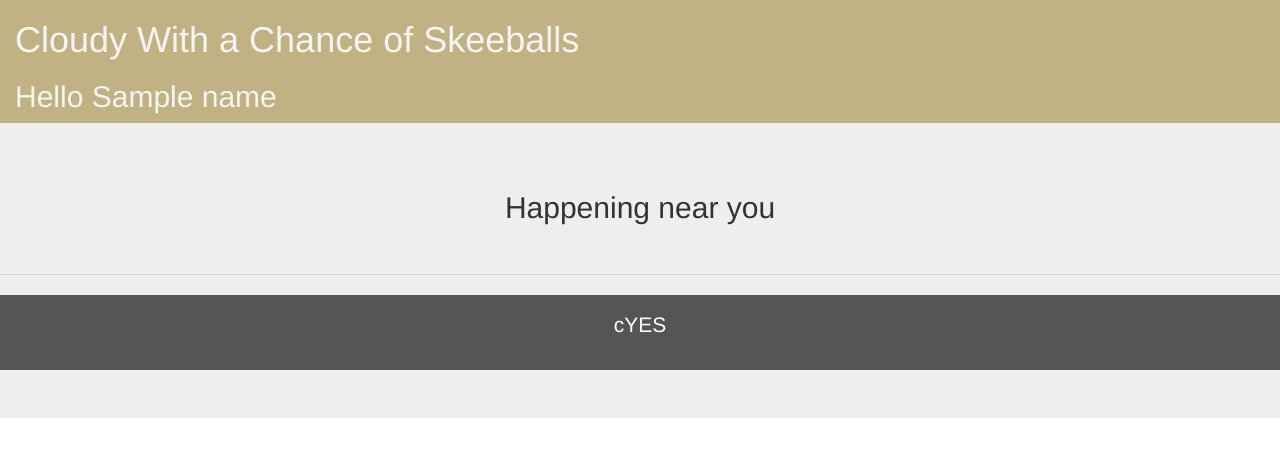
After one commit to EugeneThomas/cYES, a Flask app: template templates/events.html in a window 1280 px wide. The commit adds this page. Shown: the top 457 px of the page. Run offline with Flask 2, Linux system fonts and the light colour scheme; the template is opened without the code that fills it: most values are stand-ins (such as "Sample title", 1, 10 or a date in 2020); some libraries are stand-ins or nearby versions.

Commit message:
acquired data for event api usage, set up template for event api

```diff
--- a/app.py
+++ b/app.py
@@ -5,10 +5,14 @@
 # 2017-11-16
 
 from flask import Flask, render_template, request
-from flask import redirect, flash, url_for
+from flask import session, redirect, flash, url_for
 from util import api_calls as api
+import os
 
 app = Flask (__name__)
+app.secret_key = os.urandom(32)
+
+
 
 #home route, takes zipcode and other inputs
 @app.route("/")
@@ -22,17 +26,31 @@ def hello_world():
 @app.route("/info")
 def display_info():
     #retrieving the name
-    name=request.args["name"]
+    session["name"]=request.args["name"]
     #retrieving weather data
-    zipcode=request.args["zipcode"]
+    session["zipcode"]=request.args["zipcode"]
     #code for api call have been moved to util/api_calls.py
-    wform = api.weathercall(zipcode)
+    session["wform"]= api.weathercall(session["zipcode"])
     #retrieving book data
     age=request.args["age"]
     #code for api call have been moved to util/api_calls.py
     bform = api.bookcall(age)
 
-    return render_template("info.html", name=name, bookdata=bform, weatherdata=wform)
+    return render_template("info.html", name=session["name"], bookdata=bform, weatherdata=session["wform"])
+
+@app.route("/events")
+def event_page():
+    period = int(request.args["period"])
+    forecast = api.getweather(session["wform"], period)
+
+    #IMPORTANT STUFF HERE::::
+    description = forecast[0]
+    temperature = forecast[1]
+    windspeed = forecast[2]
+    zipcode = session["zipcode"]
+
+    return render_template("events.html", name=session["name"])
+
 
 if __name__ == "__main__":
     app.debug = True
--- /dev/null
+++ b/templates/events.html
@@ -0,0 +1,41 @@
+<!DOCTYPE html>
+<link rel="stylesheet" href="https://maxcdn.bootstrapcdn.com/bootstrap/3.3.7/css/bootstrap.min.css" integrity="sha384-BVYiiSIFeK1dGmJRAkycuHAHRg32OmUcww7on3RYdg4Va+PmSTsz/K68vbdEjh4u" crossorigin="anonymous">
+<html>
+
+  <head>
+    <title>Check out these events!</title>
+    <link rel="stylesheet" type="text/css" href="static/edge.css">
+  </head>
+
+
+  <body>
+    <nav class="navbar navbar-inverse" style = "background-color: #C0B283;border-style:none">
+  <div class="container-fluid">
+    <div class="navbar-header ">
+      <h1 style = "color: #F4F4F4">Cloudy With a Chance of Skeeballs</h1>
+      <h2 style = "color: #F4F4F4">Hello {{name}}</h2>
+    </div>
+  </div>
+</nav>
+
+
+    <div class="jumbotron">
+
+  <div class="container text-center">
+    <h2>Happening near you</h2>
+    <br>
+    <!-- INSERT EVENTS FOR STATEMENT OR SOMETHING HERE
+
+
+
+	 LOOK HERE!!!!-->
+  </div>
+  <hr>
+
+  <footer class="container-fluid text-center">
+  <p>cYES</p>
+  </footer>
+  </div>
+
+  </body>
+</html>
--- a/templates/info.html
+++ b/templates/info.html
@@ -26,16 +26,16 @@
     <br>
     <font size=5>
     <b>{{weatherdata[0]["title"]}} <br>
-    Desciption: {{weatherdata[0]["fcttext"]}}<br><br>
+    Desciption: {{weatherdata[0]["fcttext"]}} <a href='events?period=0'>Check Events</a><br><br>
     {{weatherdata[1]["title"]}}<br>
-    Desciption: {{weatherdata[1]["fcttext"]}}</b><br><br>
+    Desciption: {{weatherdata[1]["fcttext"]}} <a href='events?period=1'>Check Events</a></b><br><br>
   </font>
     <h2>The Three-Day Forecast</h2>
     <br>
     {% for period in weatherdata %}
     {% if period["period"] > 1 %}
     <b>{{period["title"]}}</b> <br>
-    Desciption: {{period["fcttext"]}}
+    Desciption: {{period["fcttext"]}} <a href='events?period={{period["period"]}}'>Check Events</a>
     <br><br>
     {% endif %}
     {% endfor %}
```
Also changed, not shown: util/api_calls.py (+13 -1 lines).
